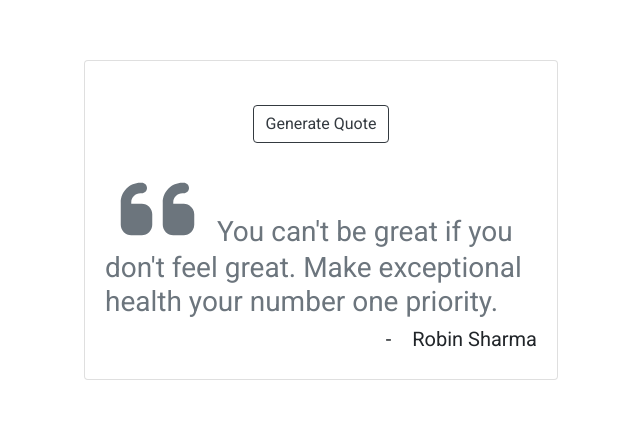
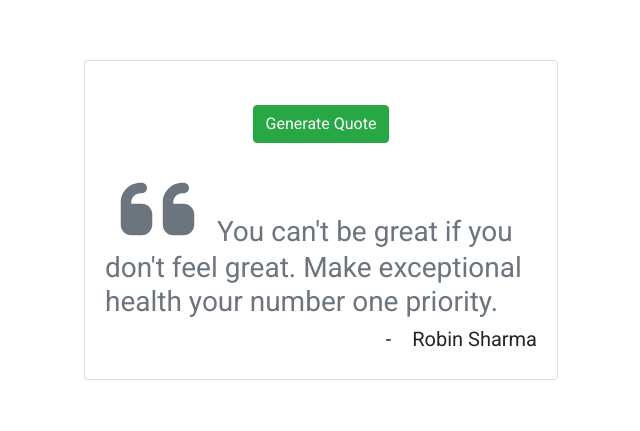
Before and after one commit to MarcosDaNight/Hacktoberfest-Baby-Steps, a plain HTML site: page AnyCode/Random Quotes Generator/index.html in a window 1280 px wide. Shown: the part 180-611 px from the top of the page, without its empty margins (319-959 px from the left). Drawn offline with Linux system fonts and the light colour scheme; a web font is replaced by a local one.

Commit message:
update index button style

```diff
--- a/AnyCode/Random Quotes Generator/index.html
+++ b/AnyCode/Random Quotes Generator/index.html
@@ -26,7 +26,7 @@
             <div class="col-11 mx-auto col-md-6 quote-container p-5">
                 <div class="card">
                     <div class="card-body">
-                        <button class="btn btn-outline-dark text-capitalize my-4 d-block mx-auto"
+                        <button class="btn btn-success text-capitalize my-4 d-block mx-auto"
                             id="generate-btn">Generate
                             Quote</button>
 
```
